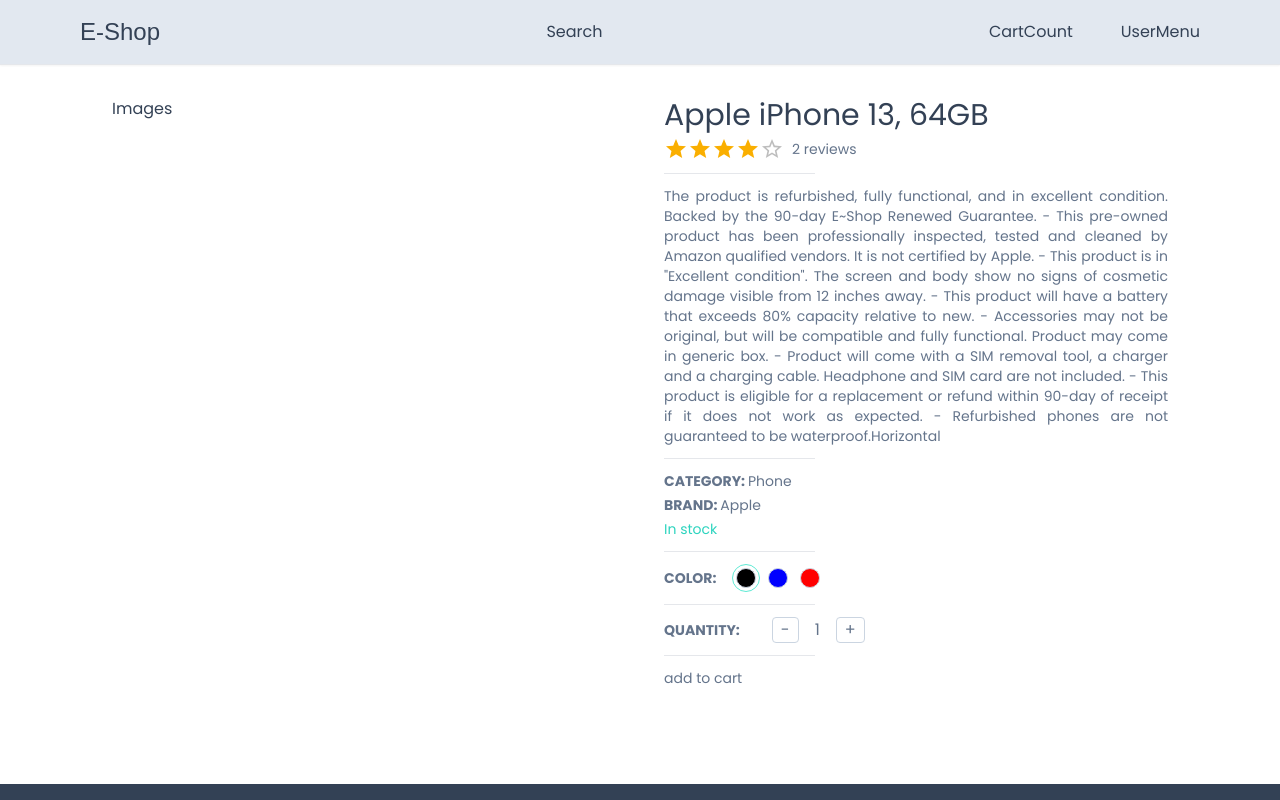
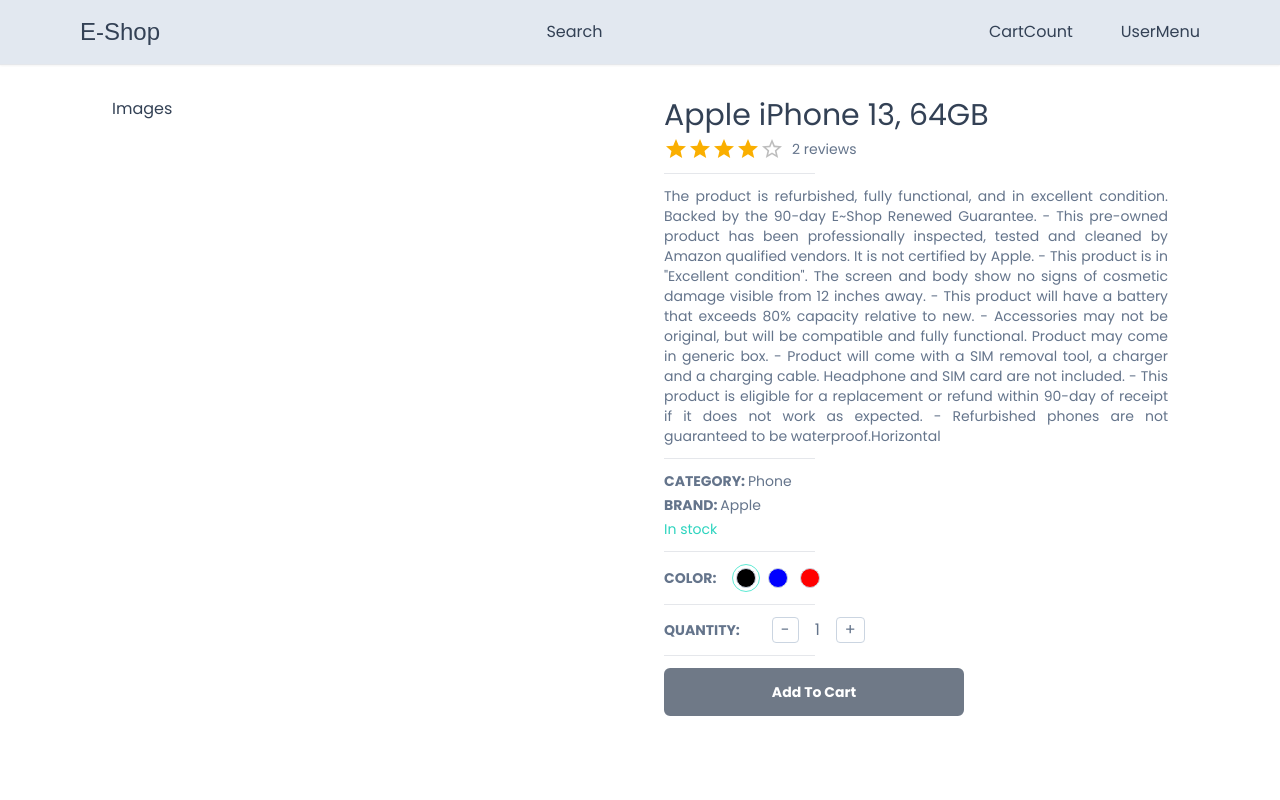
Before and after one commit to Alek30k/E-shop, a Next.js app: page /product/1 in a window 1280 px wide. Shown: the top 800 px of the page. Built offline with nearby package versions, Linux system fonts and the light colour scheme; a web font is replaced by a local one.

Commit message:
last commit

```diff
--- a/app/product/ProductDetails.tsx
+++ b/app/product/ProductDetails.tsx
@@ -4,6 +4,7 @@ import { Rating } from "@mui/material";
 import { useCallback, useState } from "react";
 import SetColor from "../components/products/SetColor";
 import SetQuantity from "../components/products/SetQuantity";
+import Button from "../components/products/Button";
 
 interface ProductDetailsProps {
   product: any;
@@ -109,7 +110,9 @@ const ProductDetails = ({ product }: ProductDetailsProps) => {
           handleQtyDecrease={handleQtyDecrease}
         />
         <Horizontal />
-        <div>add to cart</div>
+        <div className="max-w-[300px]">
+          <Button label="Add To Cart" onClick={() => {}} />
+        </div>
       </div>
     </div>
   );
```
